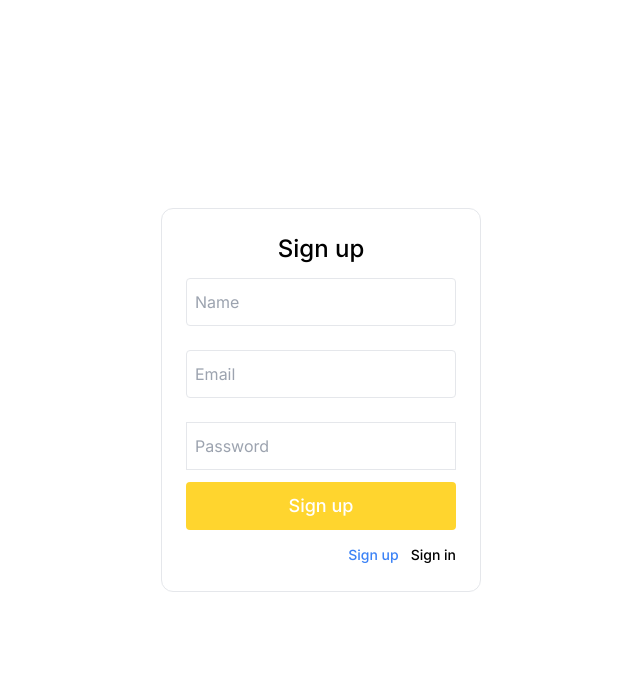
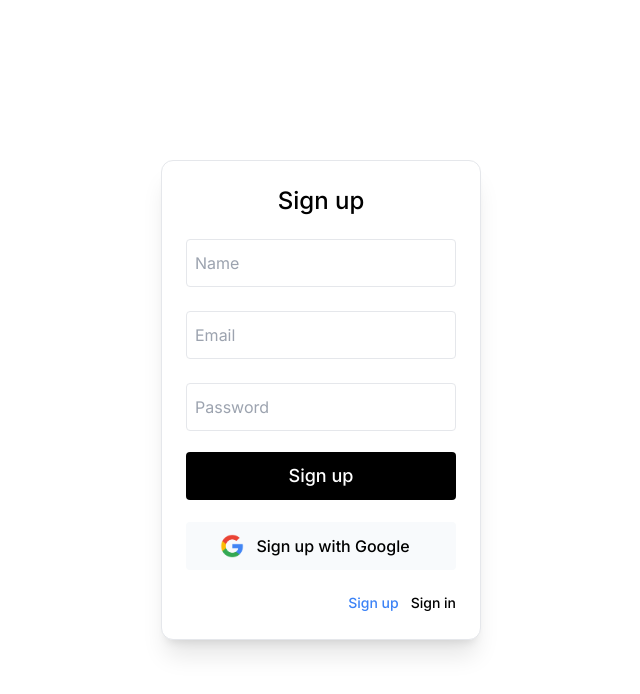
Before and after one commit to Maksimgnam/Wishlist, a Next.js app: page /registration in a window 1280 px wide. Shown: the top 694 px of the page, without its empty margins (319-959 px from the left). Built offline with nearby package versions, Linux system fonts and the light colour scheme.

Commit message:
add google auth

```diff
--- a/components/SignIn.tsx
+++ b/components/SignIn.tsx
@@ -1,10 +1,13 @@
 "use client"
 import React, { FC, useState } from 'react';
 import { signInWithEmailAndPassword,  UserCredential} from 'firebase/auth';
+import { GoogleAuthProvider, signInWithPopup } from 'firebase/auth';
 import { auth } from '../firebase/config'
 import { useRouter } from 'next/navigation';
 import { Auth } from '@/interfaces';
 import Cookies from 'js-cookie';
+import Image from 'next/image';
+
 
 
 
@@ -29,25 +32,48 @@ const SignIn:FC<Auth>  = ({isChange}) => {
         });
 }
 
+  const googleSignIn = () => {
+    const provider = new GoogleAuthProvider();
+    signInWithPopup(auth, provider)
+      .then((result) => {
+        const user = result.user;
+        const uid = user.uid;
+        Cookies.set('dealer', 'dealer', { expires: 7 });
+        router.push(`/home/${uid}`);
+        console.log('User signed in:', user);
+
+      })
+      .catch((error) => {
+        console.error('Error signing in with Google:', error);
+      });
+
+  };
+
+
 
   return (
-    <div className='w-80 h-80 border    rounded-xl flex flex-col  items-center  justify-between p-6'>
-        <h2 className='text-2xl  font-medium'> Sign in</h2>
+    <div className='w-80 h-96 bg-white border    rounded-xl shadow-xl flex flex-col  items-center  justify-between p-6'>
+        <h2 className='text-2xl text-black  font-medium'> Sign in</h2>
         <div className='w-full h-28 flex flex-col justify-between' >
-            <input type="email" value={email} onChange={(e)=> setEmail(e.target.value)} className='w-full h-12 bg-transparent text-white border   rounded  outline-none pl-2' placeholder='Email'  />
-            <input type="password" value={password} onChange={(e)=> setPassword(e.target.value)} className='w-full h-12 bg-transparent text-white border    outline-none pl-2' placeholder='Password'  />
+            <input type="email" value={email} onChange={(e)=> setEmail(e.target.value)} className='w-full h-12 bg-transparent text-black border   rounded  outline-none pl-2' placeholder='Email'  />
+            <input type="password" value={password} onChange={(e)=> setPassword(e.target.value)} className='w-full h-12 bg-transparent text-black border    outline-none pl-2' placeholder='Password'  />
         </div>
 
 
-        <button onClick={signIn}   className='w-full h-12  rounded bg-yellow'>
+        <button onClick={signIn}   className='w-full h-12  rounded bg-black'>
           <p className='text-lg text-white font-medium'>Sign in</p>
         </button>
+        <button onClick={googleSignIn} className='w-full h-12 rounded bg-slate-50 flex items-center justify-center'>
+
+            <Image src='/google-logo.png' width={24} height={24} alt='' className=' relative right-3'/>
+            <p className='text-md text-black font-medium'>Sign in with Google</p>
+          </button>
 
         <div className='w-full h-6 flex items-center  justify-end' >
-            <div className='w-auto h-auto flex '>
-                <p onClick={isChange}  className='text-sm font-medium cursor-pointer mr-3'>Sign up</p>
-                <p className='text-sm font-medium text-blue-500   cursor-pointer '>Sign In</p>
-            </div>
+        <div className='w-auto h-auto flex'>
+          <p onClick={isChange} className='text-sm font-medium  text-black cursor-pointer mr-3'>Sign up</p>
+          <p  className='text-sm text-blue-500 font-medium cursor-pointer'>Sign in</p>
+        </div>
         </div>
     </div>
   )
--- a/components/SignUp.tsx
+++ b/components/SignUp.tsx
@@ -1,7 +1,9 @@
 import React, { FC, useState } from 'react';
 import { createUserWithEmailAndPassword, updateProfile } from 'firebase/auth';
+import { GoogleAuthProvider, signInWithPopup } from 'firebase/auth';
 import { auth } from '../firebase/config';
 import { useRouter } from 'next/navigation';
+import Image from 'next/image';
 
 import { Auth } from '@/interfaces';
 import Cookies from 'js-cookie';
@@ -101,43 +103,65 @@ const SignUp: FC<Auth> = ({ isChange }) => {
     }
   };
 
+
+  const googleSignIn = () => {
+    const provider = new GoogleAuthProvider();
+    signInWithPopup(auth, provider)
+      .then((result) => {
+        const user = result.user;
+        const uid = user.uid;
+        Cookies.set('dealer', 'dealer', { expires: 7 });
+        router.push(`/home/${uid}`);
+        console.log('User signed in:', user);
+
+      })
+      .catch((error) => {
+        console.error('Error signing in with Google:', error);
+      });
+
+  };
+
   return (
 <div  className='w-full h-svh flex items-center justify-center'>
       {!isCodeSent ? (
-        <div className='w-80 h-96    border  rounded-xl flex flex-col items-center justify-between p-6'>
-        <h2 className='text-2xl  font-medium'>Sign up</h2>
+        <div className='w-80 sm:h-3/5 h-4/6 bg-white    border  rounded-xl shadow-xl flex flex-col items-center justify-between p-6'>
+        <h2 className='text-2xl text-black  font-medium'>Sign up</h2>
 
           <div className='w-full h-48 flex flex-col justify-between'>
             <input
               type="text"
               value={name}
               onChange={(e) => setName(e.target.value)}
-              className='w-full h-12 bg-transparent   border rounded outline-none pl-2'
+              className='w-full h-12 bg-transparent text-black   border rounded outline-none pl-2'
               placeholder='Name'
             />
             <input
               type="email"
               value={email}
               onChange={(e) => setEmail(e.target.value)}
-              className='w-full h-12 bg-transparent   border rounded outline-none pl-2'
+              className='w-full h-12 bg-transparent text-black   border rounded outline-none pl-2'
               placeholder='Email'
             />
             <input
               type="password"
               value={password}
               onChange={(e) => setPassword(e.target.value)}
-              className='w-full h-12 bg-transparent border outline-none pl-2  '
+              className='w-full h-12 bg-transparent text-black border rounded outline-none pl-2  '
               placeholder='Password'
             />
 
           </div>
-          <button onClick={signUp} className='w-full h-12 rounded bg-yellow'>
+          <button onClick={signUp} className='w-full h-12 rounded bg-black'>
             <p className='text-lg text-white font-medium'>Sign up</p>
+          </button>
+          <button onClick={googleSignIn} className='w-full h-12 rounded bg-slate-50 flex items-center justify-center'>
+            <Image src='/google-logo.png' width={24} height={24} alt='' className=' relative right-3'/>
+            <p className='text-md text-black font-medium'>Sign up with Google</p>
           </button>
           <div className='w-full h-6 flex items-center justify-end'>
         <div className='w-auto h-auto flex'>
           <p className='text-sm font-medium text-blue-500 cursor-pointer mr-3'>Sign up</p>
-          <p onClick={isChange} className='text-sm  font-medium cursor-pointer'>Sign in</p>
+          <p onClick={isChange} className='text-sm text-black  font-medium cursor-pointer'>Sign in</p>
         </div>
       </div>
         </div>
```
Also changed, not shown: public/google-logo.png (added), public/google.png (added).
